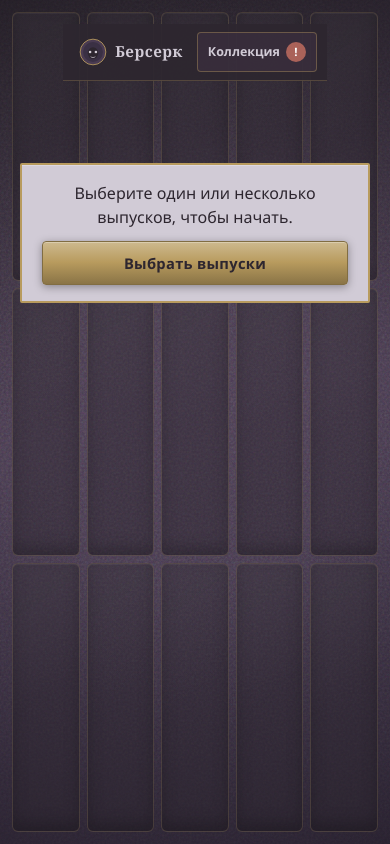
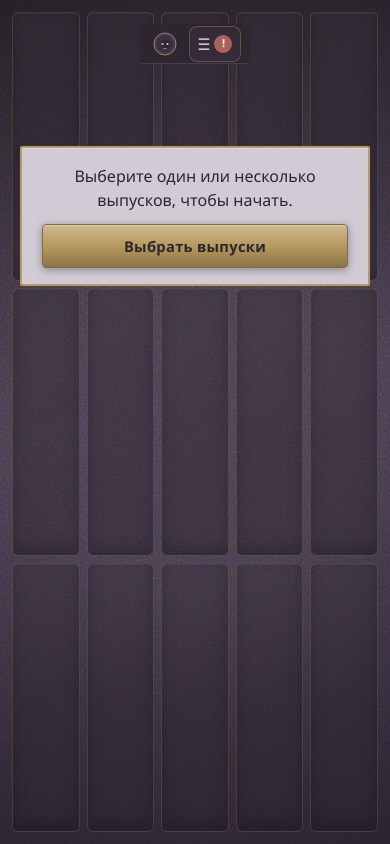
Before and after one commit to holliwid/berserk_memory, a React (Vite) app: page / in a window 390 px wide. Built offline with nearby package versions, Linux system fonts and the light colour scheme.

Commit message:
Fix mobile layout: compact header, top-aligned card, reveal scaling.

```diff
--- a/src/App.tsx
+++ b/src/App.tsx
@@ -250,22 +250,21 @@ function App() {
 
 
 
-        <div className="board-field__content">
+        <div
+          className={[
+            'board-field__content',
+            showTrainer ? 'board-field__content--training' : '',
+            revealed ? 'board-field__content--revealed' : '',
+          ]
+            .filter(Boolean)
+            .join(' ')}
+        >
 
           <MobileHeader
             elementId={elementId}
-            studyMode={studyMode}
-
-            hasSelection={hasSelection}
-
             collectionSetCount={collection.setIds.length}
-
-            studyStats={studyStats}
-
             onOpenTheme={() => setThemeOpen(true)}
-
             onOpenCollection={() => setCollectionOpen(true)}
-
           />
 
 
@@ -346,7 +345,14 @@ function App() {
 
             {showTrainer && (
 
-              <div className="trainer-stack">
+              <div
+                className={[
+                  'trainer-stack',
+                  revealed ? 'trainer-stack--revealed' : '',
+                ]
+                  .filter(Boolean)
+                  .join(' ')}
+              >
 
                 {currentCard && (
 
--- a/src/components/MobileHeader.tsx
+++ b/src/components/MobileHeader.tsx
@@ -1,23 +1,16 @@
 import type { ElementId } from '../config/elementThemes'
-import type { StudyMode, StudyStats } from '../types/study'
 import { ElementMark } from './ElementMark'
 
 type MobileHeaderProps = {
   elementId: ElementId
-  studyMode: StudyMode
-  hasSelection: boolean
   collectionSetCount: number
-  studyStats: StudyStats
   onOpenTheme: () => void
   onOpenCollection: () => void
 }
 
 export function MobileHeader({
   elementId,
-  studyMode,
-  hasSelection,
   collectionSetCount,
-  studyStats,
   onOpenTheme,
   onOpenCollection,
 }: MobileHeaderProps) {
@@ -33,18 +26,7 @@ export function MobileHeader({
         aria-label="Сменить стиль интерфейса"
       >
         <ElementMark elementId={elementId} className="mobile-header__mark" />
-        <span className="mobile-header__logo">Берсерк</span>
       </button>
-
-      {studyMode === 'srs' && hasSelection && (
-        <p className="mobile-header__stats" aria-label="Статистика повторения">
-          <span>{studyStats.due}</span>
-          <span aria-hidden="true">·</span>
-          <span>{studyStats.new}</span>
-          <span aria-hidden="true">·</span>
-          <span>{studyStats.total}</span>
-        </p>
-      )}
 
       <button
         type="button"
@@ -52,7 +34,9 @@ export function MobileHeader({
         onClick={onOpenCollection}
         aria-label="Коллекция выпусков"
       >
-        <span className="mobile-header__collection-label">Коллекция</span>
+        <span className="mobile-header__collection-icon" aria-hidden="true">
+          ☰
+        </span>
         <span
           className={`mobile-header__badge${collectionSetCount === 0 ? ' mobile-header__badge--warn' : ''}`}
         >
--- a/src/styles/mobile.css
+++ b/src/styles/mobile.css
@@ -54,10 +54,13 @@
   }
 
   .board-field__content {
-    --mobile-dock-height: 128px;
-    flex-direction: column;
+    --mobile-header-h: 40px;
+    --mobile-dock-h: 108px;
+    --mobile-card-max-h: calc(100dvh - var(--mobile-header-h) - var(--mobile-dock-h) - 8px);
+    display: grid;
+    grid-template-rows: auto minmax(0, 1fr);
     align-items: stretch;
-    justify-content: flex-start;
+    justify-content: stretch;
     width: 100%;
     height: 100dvh;
     min-height: 100dvh;
@@ -65,8 +68,8 @@
     padding-top: env(safe-area-inset-top, 0px);
   }
 
-  .board-field__content:has(.trainer-controls__ratings) {
-    --mobile-dock-height: 248px;
+  .board-field__content--revealed {
+    --mobile-dock-h: 196px;
   }
 
   .trainer {
@@ -78,6 +81,7 @@
     margin-top: 0;
     min-height: 0;
     padding: 0;
+    overflow: hidden;
   }
 
   .trainer-stack {
@@ -86,17 +90,23 @@
     display: flex;
     flex: 1;
     flex-direction: column;
-    justify-content: center;
+    justify-content: flex-start;
     align-items: center;
     width: 100%;
+    height: 100%;
     min-height: 0;
-    overflow-y: auto;
+    overflow: hidden;
     margin-inline: auto;
     max-width: min(100%, 420px);
-    padding: 10px 12px calc(var(--mobile-dock-height) + 12px);
-    border-radius: 0;
+    padding: 4px 10px var(--mobile-dock-h);
     background: transparent;
     box-shadow: none;
+  }
+
+  .trainer-stack--revealed {
+    overflow-y: auto;
+    overscroll-behavior: contain;
+    -webkit-overflow-scrolling: touch;
   }
 
   .trainer-stack::before {
@@ -106,11 +116,18 @@
   .card-slot {
     flex: 0 0 auto;
     display: block;
-    width: min(100%, calc((100dvh - 52px - var(--mobile-dock-height) - 28px) * 5 / 7));
+    width: min(100%, calc(var(--mobile-card-max-h) * 5 / 7));
     min-height: 0;
-    margin: auto 0;
-    border-radius: clamp(10px, 2.5vw, 14px);
-    border-bottom: 2px solid var(--el-accent);
+    margin: 0;
+    padding-bottom: 0;
+    border-radius: 12px;
+    border: 2px solid var(--el-accent);
+    overflow: hidden;
+  }
+
+  .card-slot::before,
+  .card-slot::after {
+    display: none;
   }
 
   .card-slot .card-with-masks {
@@ -125,7 +142,7 @@
 
   .card-slot .card-image-layer {
     width: 100%;
-    max-height: calc(100dvh - 52px - var(--mobile-dock-height) - 28px);
+    max-height: var(--mobile-card-max-h);
     aspect-ratio: 5 / 7;
     height: auto;
   }
@@ -152,9 +169,9 @@
     margin-top: 0;
     padding: 0;
     padding-bottom: env(safe-area-inset-bottom, 0px);
-    background: color-mix(in srgb, var(--el-common-deep) 96%, black);
+    background: color-mix(in srgb, var(--el-common-deep) 98%, black);
     border-top: 1px solid color-mix(in srgb, var(--el-accent) 35%, transparent);
-    box-shadow: 0 -10px 28px rgba(0, 0, 0, 0.42);
+    box-shadow: 0 -8px 24px rgba(0, 0, 0, 0.45);
   }
 
   .trainer-controls__frame {
@@ -165,29 +182,33 @@
   }
 
   .trainer-controls__head {
-    padding: 8px 14px 6px;
+    padding: 6px 12px 4px;
     background: transparent;
     box-shadow: none;
   }
 
   .trainer-controls__title {
-    font-size: 0.82rem;
-    letter-spacing: 0.08em;
+    font-size: 0.75rem;
+    letter-spacing: 0.07em;
   }
 
   .trainer-controls__counter-current {
-    font-size: 0.95rem;
+    font-size: 0.9rem;
+  }
+
+  .trainer-controls__counter-total {
+    font-size: 0.82rem;
   }
 
   .trainer-controls__divider {
-    height: 4px;
-    margin: 0 12px;
+    height: 3px;
+    margin: 0 12px 2px;
     border-radius: 999px;
     overflow: hidden;
   }
 
   .trainer-controls__body {
-    padding: 8px 12px 12px;
+    padding: 6px 10px 10px;
     background: transparent;
     box-shadow: none;
   }
@@ -198,9 +219,9 @@
   }
 
   .trainer-controls__rating-hint {
-    margin: 0 0 8px;
+    margin: 0 0 6px;
     text-align: center;
-    font-size: 0.78rem;
+    font-size: 0.74rem;
     color: color-mix(in srgb, var(--el-rare) 82%, transparent);
   }
 
@@ -214,9 +235,9 @@
   }
 
   .trainer-controls .button {
-    min-height: 48px;
+    min-height: 46px;
     border-radius: 8px;
-    font-size: 1rem;
+    font-size: 0.98rem;
     font-weight: 700;
   }
 
@@ -227,8 +248,8 @@
   .rating-btn {
     grid-template-columns: 1fr;
     grid-template-rows: auto auto;
-    min-height: 46px;
-    padding: 8px 10px;
+    min-height: 40px;
+    padding: 6px 8px;
   }
 
   .rating-btn__key {
@@ -237,12 +258,12 @@
 
   .rating-btn__label {
     grid-column: 1;
-    font-size: 0.88rem;
+    font-size: 0.84rem;
   }
 
   .rating-btn__interval {
     grid-column: 1;
-    font-size: 0.72rem;
+    font-size: 0.68rem;
   }
 
   .trainer-controls__hint,
@@ -265,23 +286,25 @@
     display: flex;
     flex-shrink: 0;
     align-items: center;
+    justify-content: space-between;
     gap: 8px;
-    min-height: 52px;
-    padding: 8px 10px;
-    padding-left: max(10px, env(safe-area-inset-left, 0px));
-    padding-right: max(10px, env(safe-area-inset-right, 0px));
-    border-bottom: 1px solid color-mix(in srgb, var(--el-accent) 28%, transparent);
-    background: color-mix(in srgb, var(--el-common-deep) 92%, transparent);
+    min-height: var(--mobile-header-h, 40px);
+    height: var(--mobile-header-h, 40px);
+    padding: 0 8px;
+    padding-left: max(8px, env(safe-area-inset-left, 0px));
+    padding-right: max(8px, env(safe-area-inset-right, 0px));
+    border-bottom: 1px solid color-mix(in srgb, var(--el-accent) 22%, transparent);
+    background: color-mix(in srgb, var(--el-common-deep) 88%, transparent);
   }
 
   .mobile-header__brand {
-    display: flex;
+    display: inline-flex;
     align-items: center;
-    gap: 8px;
+    justify-content: center;
     margin: 0;
-    padding: 4px 6px;
+    padding: 4px;
     border: none;
-    border-radius: 4px;
+    border-radius: 8px;
     background: transparent;
     color: var(--el-rare);
     font: inherit;
@@ -290,58 +313,43 @@
   }
 
   .mobile-header__mark {
-    width: 28px;
-    height: 28px;
-  }
-
-  .mobile-header__logo {
-    font-family: 'EB Garamond', Georgia, serif;
-    font-size: 0.95rem;
-    font-weight: 700;
-    letter-spacing: 0.03em;
-  }
-
-  .mobile-header__stats {
-    display: flex;
-    align-items: center;
-    gap: 4px;
-    margin: 0;
-    flex: 1;
-    justify-content: center;
-    font-size: 0.78rem;
-    font-weight: 600;
-    color: color-mix(in srgb, var(--el-rare) 80%, transparent);
-    white-space: nowrap;
+    width: 24px;
+    height: 24px;
   }
 
   .mobile-header__collection {
     display: inline-flex;
     align-items: center;
-    gap: 6px;
-    min-height: 40px;
-    padding: 6px 10px;
-    border: 1px solid color-mix(in srgb, var(--el-accent) 40%, transparent);
-    border-radius: 4px;
-    background: color-mix(in srgb, var(--el-common) 35%, transparent);
+    justify-content: center;
+    gap: 4px;
+    min-width: 36px;
+    min-height: 36px;
+    padding: 4px 8px;
+    border: 1px solid color-mix(in srgb, var(--el-accent) 35%, transparent);
+    border-radius: 8px;
+    background: color-mix(in srgb, var(--el-common) 30%, transparent);
     color: var(--el-rare);
     font: inherit;
-    font-size: 0.78rem;
-    font-weight: 600;
     cursor: pointer;
     flex-shrink: 0;
+  }
+
+  .mobile-header__collection-icon {
+    font-size: 1rem;
+    line-height: 1;
   }
 
   .mobile-header__badge {
     display: inline-flex;
     align-items: center;
     justify-content: center;
-    min-width: 20px;
-    height: 20px;
-    padding: 0 5px;
+    min-width: 18px;
+    height: 18px;
+    padding: 0 4px;
     border-radius: 999px;
     background: var(--el-accent);
     color: var(--el-ink-dark);
-    font-size: 0.72rem;
+    font-size: 0.68rem;
     font-weight: 700;
     line-height: 1;
   }
@@ -456,20 +464,16 @@
   .trainer-controls__ratings {
     grid-template-columns: 1fr;
   }
-
-  .mobile-header__stats,
-  .mobile-header__collection-label {
-    display: none;
-  }
 }
 
 @media (max-width: 979px) and (orientation: landscape) {
   .board-field__content {
-    --mobile-dock-height: 112px;
+    --mobile-header-h: 36px;
+    --mobile-dock-h: 96px;
   }
 
-  .board-field__content:has(.trainer-controls__ratings) {
-    --mobile-dock-height: 200px;
+  .board-field__content--revealed {
+    --mobile-dock-h: 168px;
   }
 
   .collection-drawer__sheet {
```
